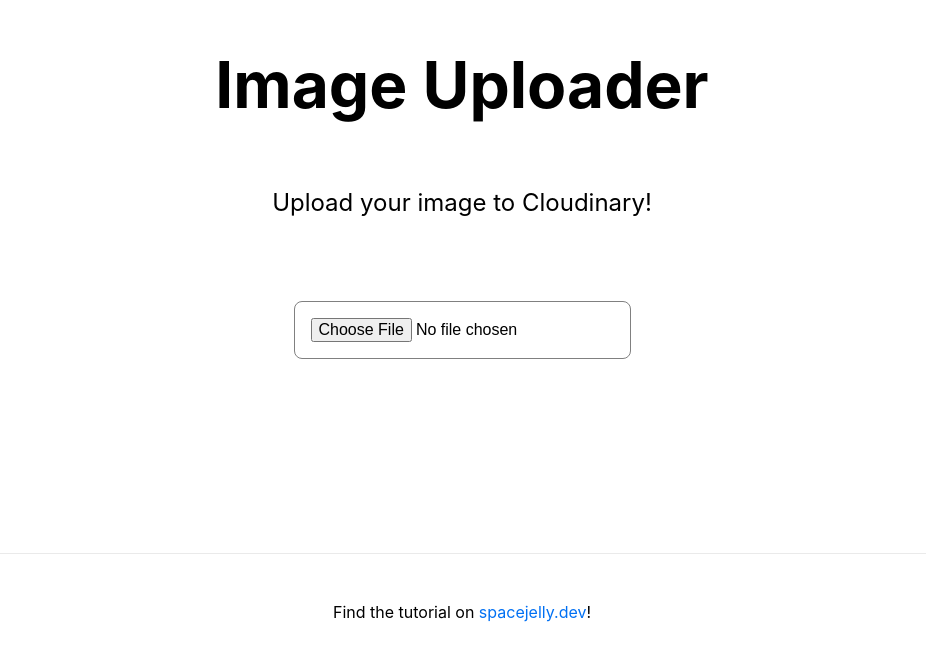
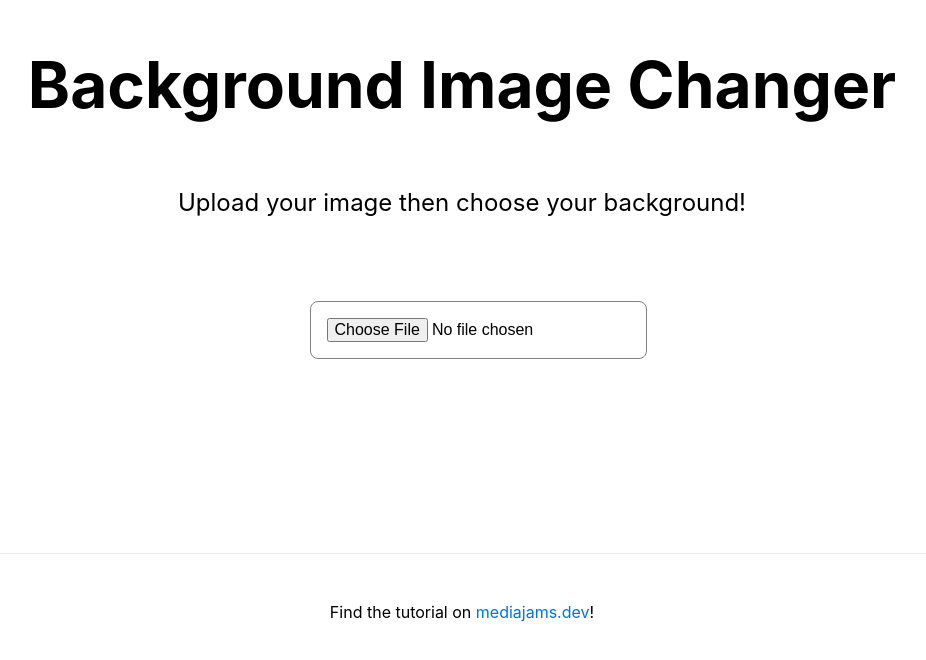
Before and after one commit to colbyfayock/my-image-background, a Next.js app: page / in a window 1280 px wide. Shown: the part 130-790 px from the top of the page, without its empty margins (178-1104 px from the left). Built offline with nearby package versions, Linux system fonts and the light colour scheme; what @cloudinary/url-gen would draw is missing.

Commit message:
Rearranging and styling for easier user

```diff
--- a/pages/index.js
+++ b/pages/index.js
@@ -110,13 +110,22 @@ export default function Home() {
 
       <main className={styles.main}>
         <h1 className={styles.title}>
-          Image Uploader
+          Background Image Changer
         </h1>
 
         <p className={styles.description}>
-          Upload your image to Cloudinary!
+          Upload your image then choose your background!
         </p>
+        <div className={styles.content}>
+          <div className={styles.image}>
+            { imageSrc && !uploadData && (
+              <img src={imageSrc} />
+            )}
 
+            { mainImage && (
+              <img src={transformedImage || transparentImage || mainImage} />
+            )}
+          </div>
           <form className={styles.form} method="post" onChange={handleOnChange} onSubmit={handleOnSubmit}>
             <p>
               <input type="file" name="file" />
@@ -157,36 +166,17 @@ export default function Home() {
               </>
             )}
 
-          { imageSrc && !uploadData && (
-            <img src={imageSrc} />
-          )}
-
-          { mainImage && (
-            <img src={transformedImage || transparentImage || mainImage} />
-          )}
-
             {imageSrc && !uploadData && (
               <p>
                 <button>Upload Files</button>
               </p>
             )}
-
-          {uploadData && (
-            <code><pre>{JSON.stringify(uploadData, null, 2)}</pre></code>
-          )}
-
-          { uploadData && !transparentData && (
-            <code><pre>Loading...</pre></code>
-          )}
-
-          {transparentData && (
-            <code><pre>{JSON.stringify(transparentData, null, 2)}</pre></code>
-          )}
           </form>
+        </div>
       </main>
 
       <footer className={styles.footer}>
-        <p>Find the tutorial on <a href="https://spacejelly.dev/">spacejelly.dev</a>!</p>
+        <p>Find the tutorial on <a href="https://mediajams.dev/">mediajams.dev</a>!</p>
       </footer>
     </div>
   )
--- a/styles/Home.module.scss
+++ b/styles/Home.module.scss
@@ -28,6 +28,16 @@
   font-size: 1.5rem;
 }
 
+.content {
+  display: flex;
+  max-width: 800px;
+  margin: 0 auto;
+}
+
+.image {
+  margin-right: 2em;
+}
+
 .form {
 
   [type="file"] {
@@ -52,6 +62,15 @@
 
 }
 
+.response {
+  max-width: 800px;
+  margin: 0 auto;
+  overflow: scroll;
+  text-align: left;
+  background-color: #eee;
+  padding: 1em;
+}
+
 .footer {
   display: flex;
   flex: 1;
```
Lines whose indentation alone changed are shown as unchanged.
